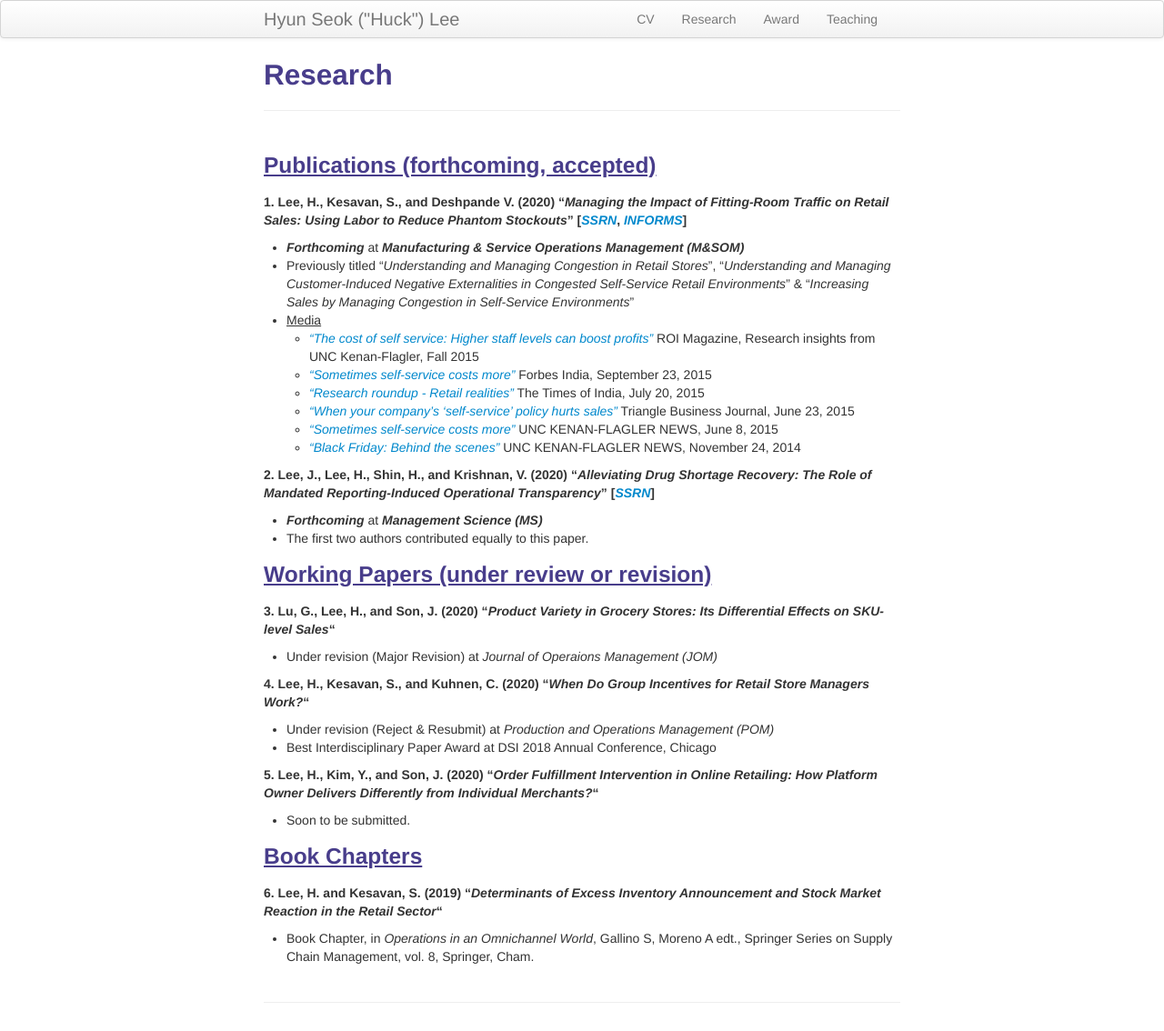
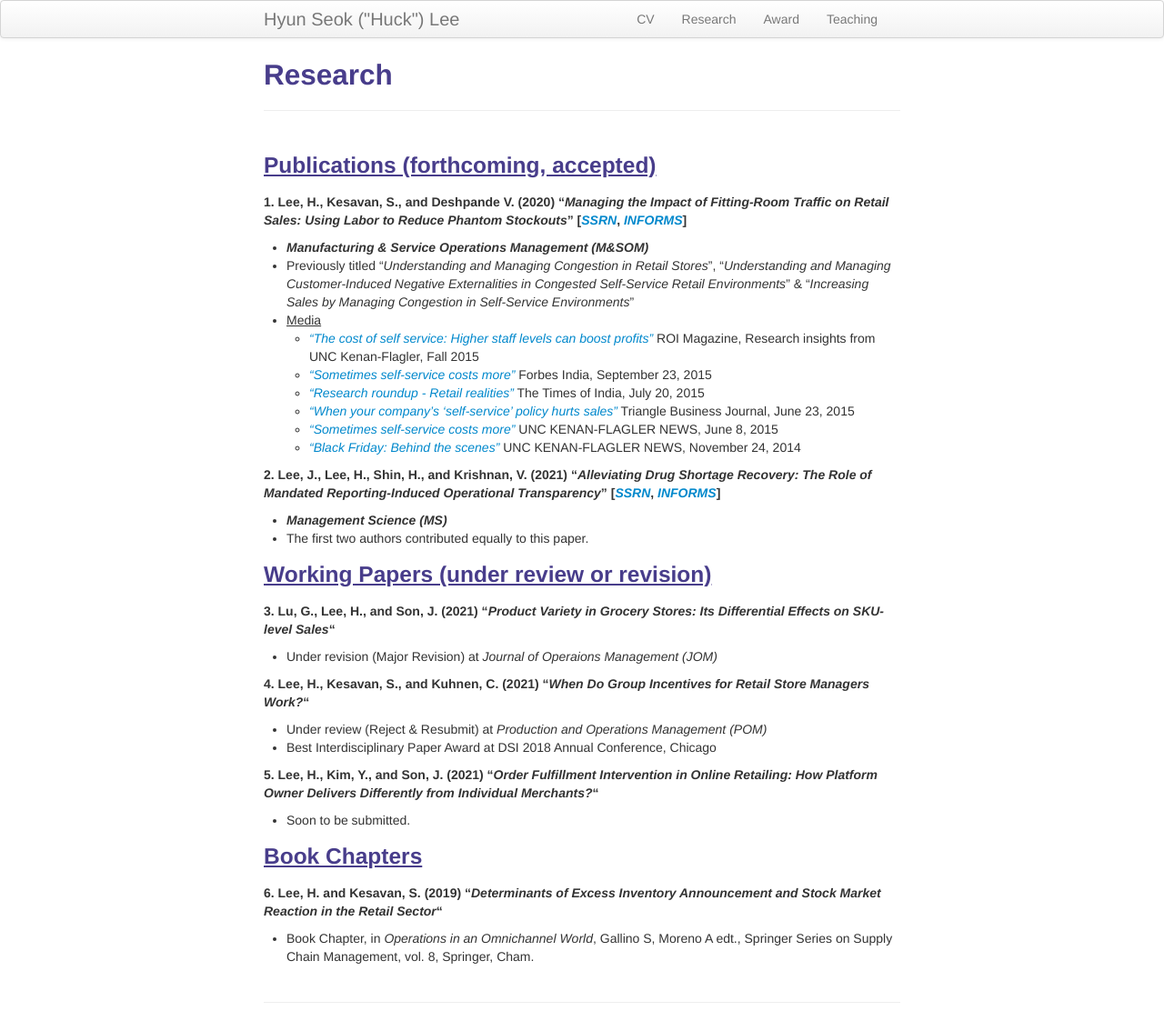
Before and after one commit to lordya2/lordya2.github.io, a Jekyll site: the page built from pages/research.md, in a window 1280 px wide. Shown: the whole page at 91% size. Built offline with Jekyll 4.4.1, drawn with Linux system fonts in a browser that asks for light colours.

Commit message:
Update research.md

```diff
--- a/pages/research.md
+++ b/pages/research.md
@@ -7,7 +7,7 @@ description: Hyun Seok ("Huck") Lee's Research
 
 ### <u>Publications (forthcoming, accepted) </u>
 **1. Lee, H., Kesavan, S., and Deshpande V. (2020) "*Managing the Impact of Fitting-Room Traffic on Retail Sales: Using Labor to Reduce Phantom Stockouts*" [[*SSRN*](https://papers.ssrn.com/sol3/papers.cfm?abstract_id=2523680), [*INFORMS*](https://pubsonline.informs.org/doi/10.1287/msom.2020.0884)]**
-  * ***Forthcoming*** at ***Manufacturing & Service Operations Management (M&SOM)***
+  * ***Manufacturing & Service Operations Management (M&SOM)***
   * Previously titled "*Understanding and Managing Congestion in Retail Stores*", "*Understanding and Managing Customer-Induced Negative Externalities in Congested Self-Service Retail Environments*" & "*Increasing Sales by Managing Congestion in Self-Service Environments*"
   * <u>Media</u>
     * [*"The cost of self service: Higher staff levels can boost profits"*](http://contentviewer.adobe.com/s/ROI%20Magazine/43d7e10e-dd4d-4050-add4-f5dcc8372bf7/ROI%20Magazine-Fall%202015/05_Cost_of_Self_Service.html#page_0) ROI Magazine, Research insights from UNC Kenan-Flagler, Fall 2015
@@ -17,20 +17,20 @@ description: Hyun Seok ("Huck") Lee's Research
     * [*"Sometimes self-service costs more"*](https://www.kenan-flagler.unc.edu/news/2015/06/ROI-selfservice) UNC KENAN-FLAGLER NEWS, June 8, 2015
     * [*"Black Friday: Behind the scenes"*](https://www.kenan-flagler.unc.edu/news/black-friday-behind-the-scenes/) UNC KENAN-FLAGLER NEWS, November 24, 2014
 
-**2. Lee, J., Lee, H., Shin, H., and Krishnan, V. (2020) "*Alleviating Drug Shortage Recovery: The Role of Mandated Reporting-Induced Operational Transparency*" [[*SSRN*](https://papers.ssrn.com/sol3/papers.cfm?abstract_id=3565467)]**
-   * ***Forthcoming*** at ***Management Science (MS)***
+**2. Lee, J., Lee, H., Shin, H., and Krishnan, V. (2021) "*Alleviating Drug Shortage Recovery: The Role of Mandated Reporting-Induced Operational Transparency*" [[*SSRN*](https://papers.ssrn.com/sol3/papers.cfm?abstract_id=3565467), [*INFORMS*](https://pubsonline.informs.org/doi/10.1287/mnsc.2020.3857)]**
+   * ***Management Science (MS)***
    * The first two authors contributed equally to this paper.
 
 ### <u>Working Papers (under review or revision)</u>
 
-**3. Lu, G., Lee, H., and Son, J. (2020) "*Product Variety in Grocery Stores: Its Differential Effects on SKU-level Sales*"**
+**3. Lu, G., Lee, H., and Son, J. (2021) "*Product Variety in Grocery Stores: Its Differential Effects on SKU-level Sales*"**
    * Under revision (Major Revision) at *Journal of Operaions Management (JOM)*
 
-**4. Lee, H., Kesavan, S., and Kuhnen, C. (2020) "*When Do Group Incentives for Retail Store Managers Work?*"**
-   * Under revision (Reject & Resubmit) at *Production and Operations Management (POM)*
+**4. Lee, H., Kesavan, S., and Kuhnen, C. (2021) "*When Do Group Incentives for Retail Store Managers Work?*"**
+   * Under review (Reject & Resubmit) at *Production and Operations Management (POM)*
    * Best Interdisciplinary Paper Award at DSI 2018 Annual Conference, Chicago
 
-**5. Lee, H., Kim, Y., and Son, J. (2020) "*Order Fulfillment Intervention in Online Retailing: How Platform Owner Delivers Differently from Individual Merchants?*"**
+**5. Lee, H., Kim, Y., and Son, J. (2021) "*Order Fulfillment Intervention in Online Retailing: How Platform Owner Delivers Differently from Individual Merchants?*"**
    * Soon to be submitted.
 
 
```
